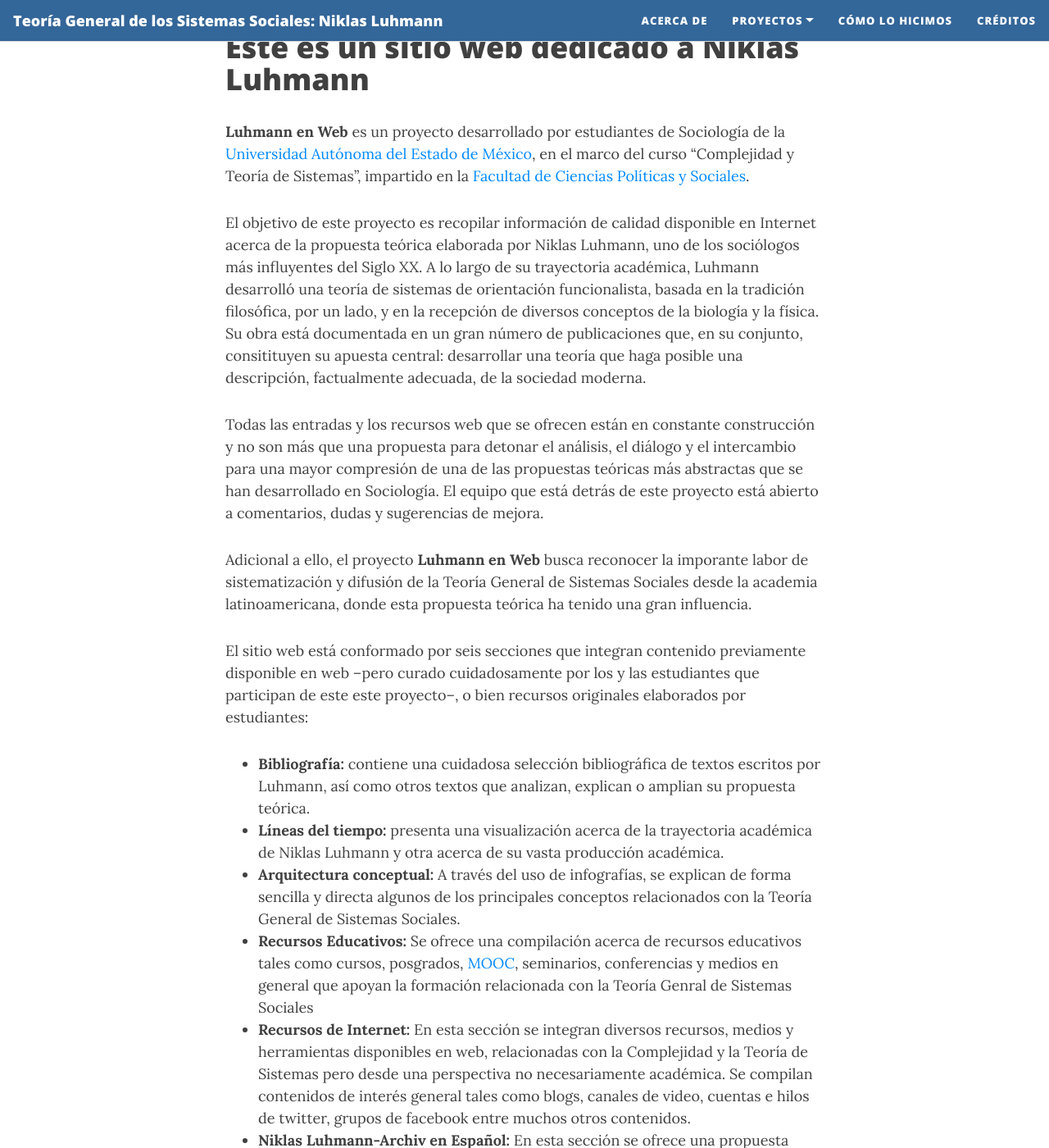
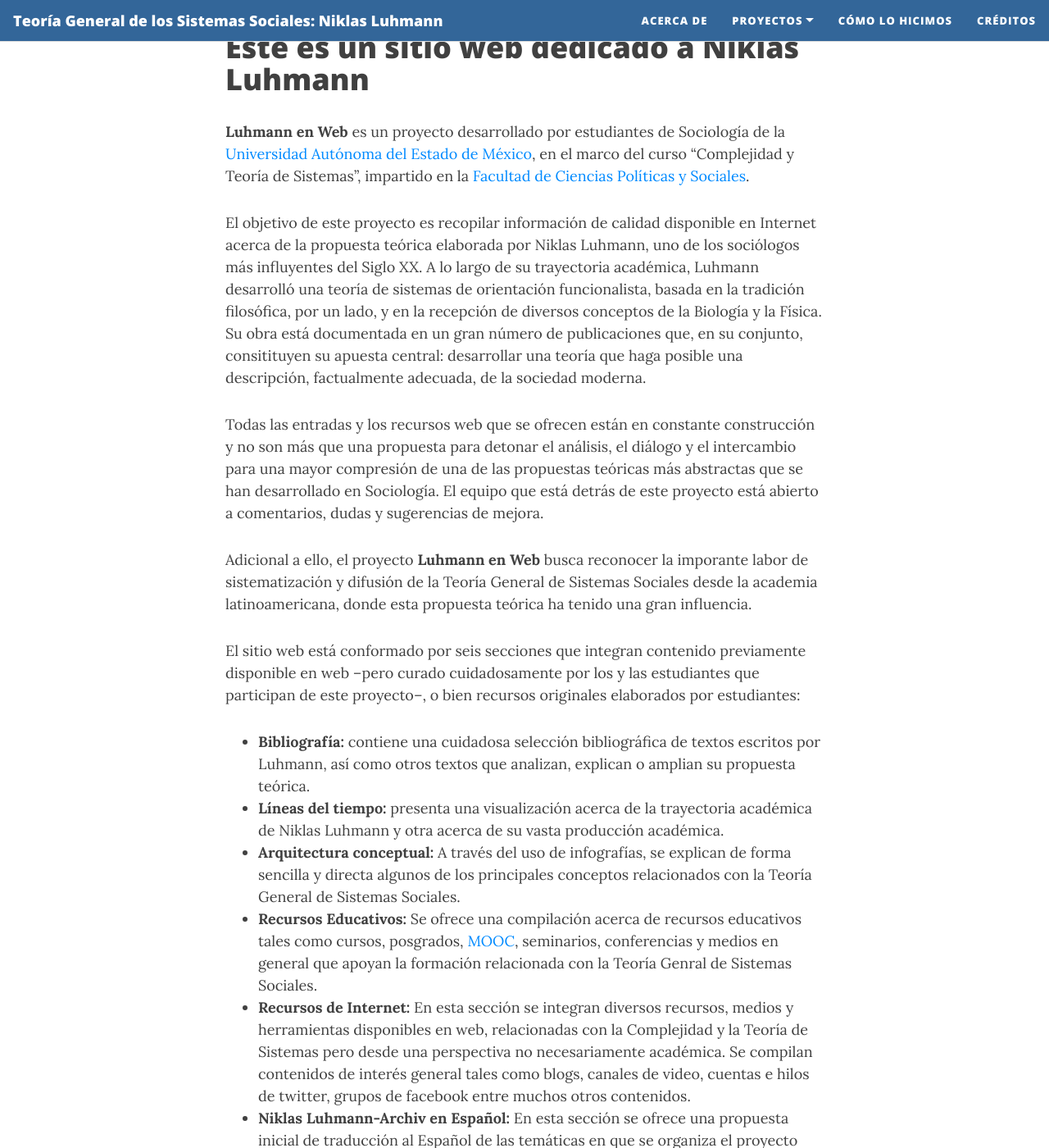
Before and after one commit to rosariorogel/luhmann, a Jekyll site: the page built from _pages/about.md, in a window 1280 px wide and 1400 px high, scrolled down 286 px. Shown: the whole window at 82% size. Built offline with Jekyll 4.4.1, drawn with Linux system fonts in a browser that asks for light colours; nearby versions of some CDN libraries.

Commit message:
Corregí erroes

```diff
--- a/_pages/about.md
+++ b/_pages/about.md
@@ -9,18 +9,18 @@ permalink: about
 
 **Luhmann en Web** es un proyecto desarrollado por estudiantes de Sociología de la [Universidad Autónoma del Estado de México](https://www.uaemex.mx/), en el marco del curso "Complejidad y Teoría de Sistemas", impartido en la [Facultad de Ciencias Políticas y Sociales](https://fcpysuaemexoficial.wixsite.com/misitio).
 
-El objetivo de este proyecto es recopilar información de calidad disponible en Internet acerca de la propuesta teórica elaborada por Niklas Luhmann, uno de los sociólogos más influyentes del Siglo XX. A lo largo de su trayectoria académica, Luhmann desarrolló una teoría de sistemas de orientación funcionalista, basada en la tradición filosófica, por un lado, y en la recepción de diversos conceptos de la biología y la física. Su obra está documentada en un gran número de publicaciones que, en su conjunto, consitituyen su apuesta central: desarrollar una teoría que haga posible una descripción, factualmente adecuada, de la sociedad moderna.
+El objetivo de este proyecto es recopilar información de calidad disponible en Internet acerca de la propuesta teórica elaborada por Niklas Luhmann, uno de los sociólogos más influyentes del Siglo XX. A lo largo de su trayectoria académica, Luhmann desarrolló una teoría de sistemas de orientación funcionalista, basada en la tradición filosófica, por un lado, y en la recepción de diversos conceptos de la Biología y la Física. Su obra está documentada en un gran número de publicaciones que, en su conjunto, consitituyen su apuesta central: desarrollar una teoría que haga posible una descripción, factualmente adecuada, de la sociedad moderna.
 
 Todas las entradas y los recursos web que se ofrecen están en constante construcción y no son más que una propuesta para detonar el análisis, el diálogo y el intercambio para una mayor compresión de una de las propuestas teóricas más abstractas que se han desarrollado en Sociología. El equipo que está detrás de este proyecto está abierto a comentarios, dudas y sugerencias de mejora.
 
 Adicional a ello, el proyecto **Luhmann en Web** busca reconocer la imporante labor de sistematización y difusión de la Teoría General de Sistemas Sociales desde la academia latinoamericana, donde esta propuesta teórica ha tenido una gran influencia.
 
-El sitio web está conformado por seis secciones que integran contenido previamente disponible en web –pero curado cuidadosamente por los y las estudiantes que participan de este este proyecto–, o bien recursos originales elaborados por estudiantes:
+El sitio web está conformado por seis secciones que integran contenido previamente disponible en web –pero curado cuidadosamente por los y las estudiantes que participan de este proyecto–, o bien recursos originales elaborados por estudiantes:
 
 * **Bibliografía:** contiene una cuidadosa selección bibliográfica de textos escritos por Luhmann, así como otros textos que analizan, explican o amplian su propuesta teórica.
 * **Líneas del tiempo:** presenta una visualización acerca de la trayectoria académica de Niklas Luhmann y otra acerca de su vasta producción académica.
 * **Arquitectura conceptual:** A través del uso de infografías, se explican de forma sencilla y directa algunos de los principales conceptos relacionados con la Teoría General de Sistemas Sociales.
-* **Recursos Educativos:** Se ofrece una compilación acerca de recursos educativos tales como cursos, posgrados, [MOOC](https://es.wikipedia.org/wiki/Massive_Open_Online_Course), seminarios, conferencias y medios en general que apoyan la formación relacionada con la Teoría Genral de Sistemas Sociales
+* **Recursos Educativos:** Se ofrece una compilación acerca de recursos educativos tales como cursos, posgrados, [MOOC](https://es.wikipedia.org/wiki/Massive_Open_Online_Course), seminarios, conferencias y medios en general que apoyan la formación relacionada con la Teoría Genral de Sistemas Sociales.
 * **Recursos de Internet:** En esta sección se integran diversos recursos, medios y herramientas disponibles en web, relacionadas con la Complejidad y la Teoría de Sistemas pero desde una perspectiva no necesariamente académica. Se compilan contenidos de interés general tales como blogs, canales de video, cuentas e hilos de twitter, grupos de facebook entre muchos otros contenidos.
 * **Niklas Luhmann-Archiv en Español:** En esta sección se ofrece una propuesta inicial de traducción al Español de las temáticas en que se organiza el proyecto web [Niklas Luhmann-Archiv](https://niklas-luhmann-archiv.de/), desarrollado en colaboración por [Nordrhein-Westfälische Akademie der Wissenschaften und der Künste](https://www.awk.nrw/), [Universität Bielefeld](https://www.uni-bielefeld.de/fakultaeten/soziologie/index.xml), [Bergische Universität Wuppertal](https://www.geschichte.uni-wuppertal.de/de/lehrgebiete/digital-humanities/) y el [Cologne Center for eHumanities](https://cceh.uni-koeln.de/).
 
```
